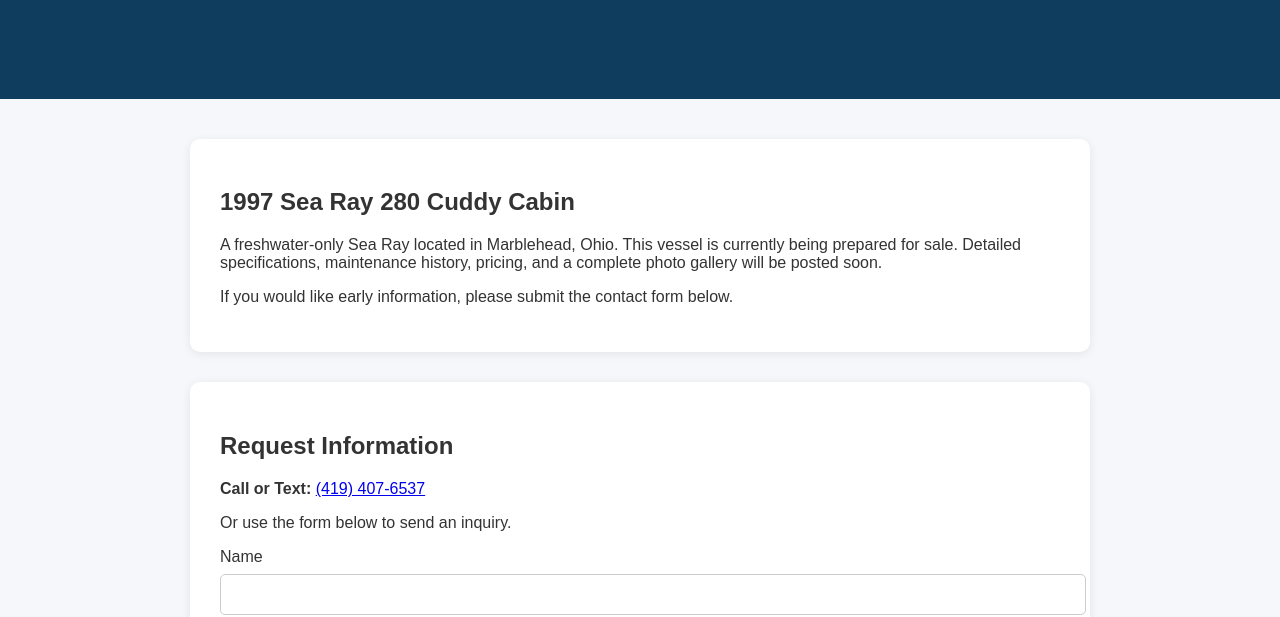
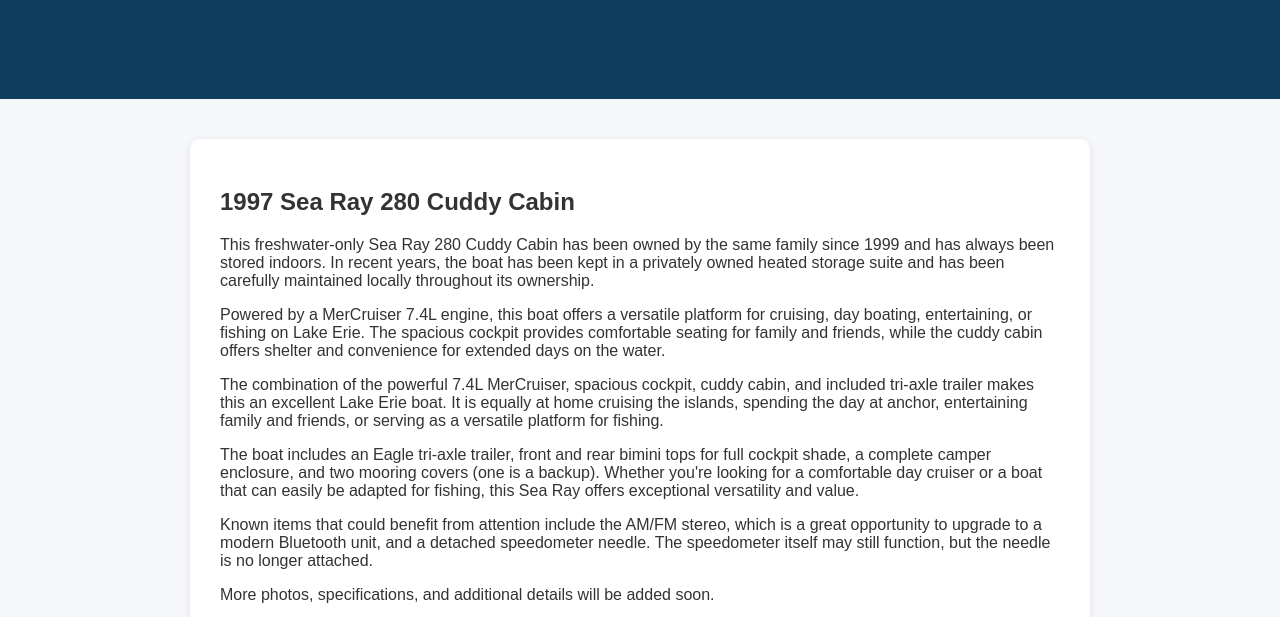
Before and after one commit to boatguyseller/freshwater280cc, a plain HTML site: page index.html in a window 1280 px wide. Shown: the part 195-812 px from the top of the page. Drawn offline with Linux system fonts and the light colour scheme.

Commit message:
Update index.html

```diff
--- a/index.html
+++ b/index.html
@@ -144,26 +144,30 @@
     <div class="card">
 
         <h2>1997 Sea Ray 280 Cuddy Cabin</h2>
+<p>
+This freshwater-only Sea Ray 280 Cuddy Cabin has been owned by the same family since 1999 and has always been stored indoors. In recent years, the boat has been kept in a privately owned heated storage suite and has been carefully maintained locally throughout its ownership.
+</p>
 
-        <p>
+<p>
+Powered by a MerCruiser 7.4L engine, this boat offers a versatile platform for cruising, day boating, entertaining, or fishing on Lake Erie. The spacious cockpit provides comfortable seating for family and friends, while the cuddy cabin offers shelter and convenience for extended days on the water.
+</p>
 
-            A freshwater-only Sea Ray located in Marblehead, Ohio.
+<p>
+The combination of the powerful 7.4L MerCruiser, spacious cockpit, cuddy cabin, and included tri-axle trailer makes this an excellent Lake Erie boat. It is equally at home cruising the islands, spending the day at anchor, entertaining family and friends, or serving as a versatile platform for fishing.
+</p>
 
-            This vessel is currently being prepared for sale.
+<p>
+The boat includes an Eagle tri-axle trailer, front and rear bimini tops for full cockpit shade, a complete camper enclosure, and two mooring covers (one is a backup). Whether you're looking for a comfortable day cruiser or a boat that can easily be adapted for fishing, this Sea Ray offers exceptional versatility and value.
+</p>
 
-            Detailed specifications, maintenance history, pricing,
+<p>
+Known items that could benefit from attention include the AM/FM stereo, which is a great opportunity to upgrade to a modern Bluetooth unit, and a detached speedometer needle. The speedometer itself may still function, but the needle is no longer attached.
+</p>
 
-            and a complete photo gallery will be posted soon.
+<p>
+More photos, specifications, and additional details will be added soon.
+</p>
 
-        </p>
-
-        <p>
-
-            If you would like early information, please submit the
-
-            contact form below.
-
-        </p>
 
     </div>
 
```
